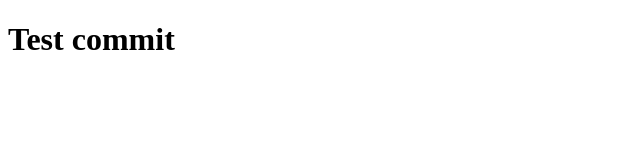
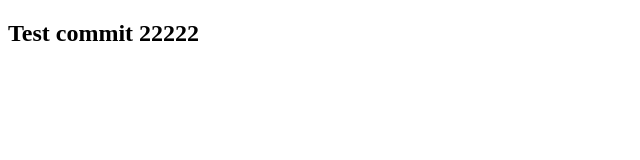
Before and after one commit to nghiaquangdg/shopee, a plain HTML site: page index.html in a window 1280 px wide. Shown: the whole page, without its empty margins (0-640 px from the left). Drawn offline with Linux system fonts and the light colour scheme.

Commit message:
test commit 222

```diff
--- a/index.html
+++ b/index.html
@@ -9,6 +9,6 @@
     <link rel="stylesheet" href="./assets/css/main.css">
 </head>
 <body>
-    <h1>Test commit</h1>
+    <h2>Test commit 22222</h2>
 </body>
 </html>
```
